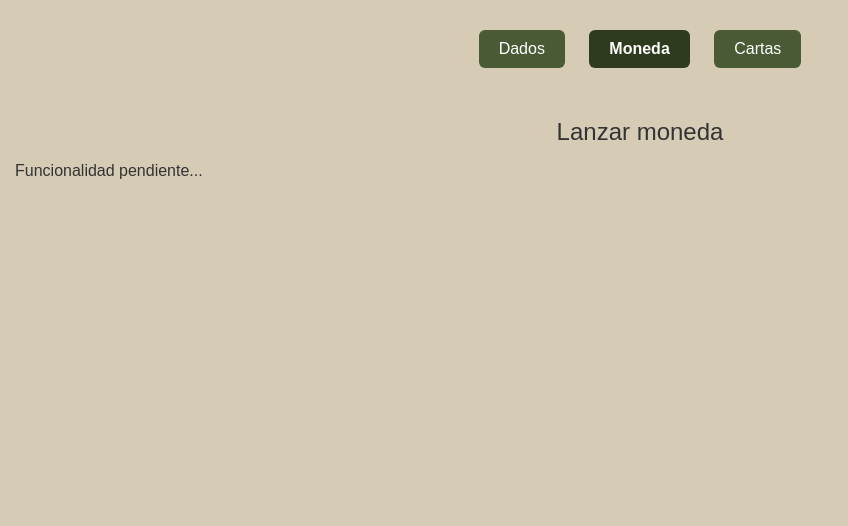
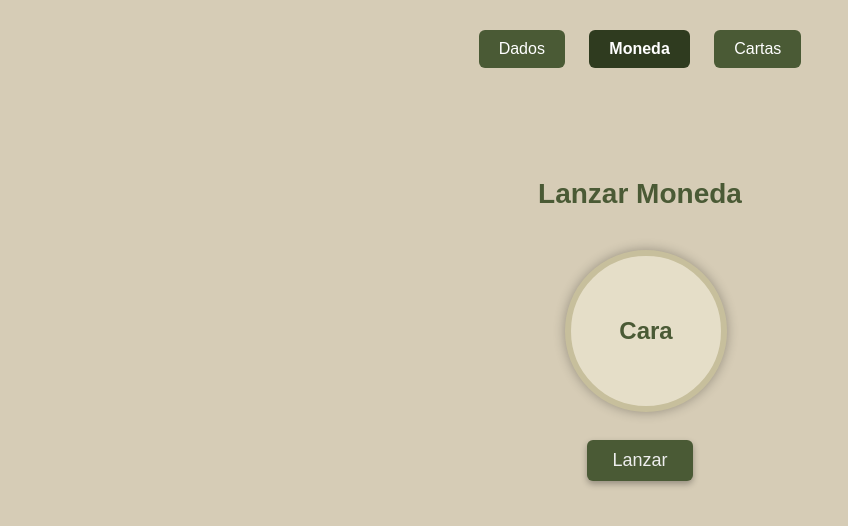
Before and after one commit to yxrtur/dice-roller, a plain HTML site: page index.html in a window 1280 px wide. Both pictures are taken after a click on the button "Moneda". Shown: the whole page, without its empty margins (0-848 px from the left). Drawn offline with Linux system fonts and the light colour scheme.

Commit message:
Update index.html

```diff
--- a/index.html
+++ b/index.html
@@ -581,9 +581,104 @@
 </section>
 
 <section id="coinSection" role="region" aria-labelledby="btnCoin">
-  <!-- Aquí va el código para moneda -->
-  <h1>Lanzar moneda</h1>
-  <p>Funcionalidad pendiente...</p>
+  <div id="coin-section" style="text-align: center; margin-top: 80px;">
+  <h2 style="color: #4a5a35; font-size: 28px;">Lanzar Moneda</h2>
+
+  <div class="coin-container">
+    <div id="coin" class="coin">
+      <div class="face front">Cara</div>
+      <div class="face back">Cruz</div>
+    </div>
+  </div>
+
+  <button onclick="flipCoin()" id="flipBtn">Lanzar</button>
+
+  <p id="coin-result" style="font-size: 18px; margin-top: 15px;"></p>
+</div>
+
+<style>
+  .coin-container {
+    perspective: 1000px;
+    height: 150px;
+    margin: 40px auto;
+    width: 150px;
+  }
+
+  .coin {
+    width: 150px;
+    height: 150px;
+    border-radius: 50%;
+    position: relative;
+    transform-style: preserve-3d;
+    transition: transform 1s ease-in-out;
+  }
+
+  .face {
+    position: absolute;
+    width: 150px;
+    height: 150px;
+    border-radius: 50%;
+    backface-visibility: hidden;
+    display: flex;
+    align-items: center;
+    justify-content: center;
+    font-size: 24px;
+    font-weight: bold;
+    border: 6px solid #c7bf9c;
+    box-shadow: 0 0 12px rgba(0, 0, 0, 0.3);
+  }
+
+  .front {
+    background-color: #e5dec8;
+    color: #4a5a35;
+  }
+
+  .back {
+    background-color: #4a5a35;
+    color: #e5dec8;
+    transform: rotateY(180deg);
+  }
+
+  .coin.flip-heads {
+    transform: rotateY(0deg);
+  }
+
+  .coin.flip-tails {
+    transform: rotateY(1800deg); /* múltiples giros para animación */
+  }
+
+  #flipBtn {
+    font-size: 18px;
+    padding: 10px 25px;
+    background-color: #4a5a35;
+    color: #eee;
+    border: none;
+    border-radius: 6px;
+    box-shadow: 0 3px 6px rgba(0, 0, 0, 0.3);
+    cursor: pointer;
+    transition: background-color 0.3s;
+  }
+
+  #flipBtn:hover {
+    background-color: #3b4a28;
+  }
+</style>
+
+<script>
+  function flipCoin() {
+    const coin = document.getElementById("coin");
+    const resultText = document.getElementById("coin-result");
+
+    const isHeads = Math.random() < 0.5;
+    coin.classList.remove("flip-heads", "flip-tails");
+
+    setTimeout(() => {
+      coin.classList.add(isHeads ? "flip-heads" : "flip-tails");
+      resultText.textContent = isHeads ? "¡Salió Cara!" : "¡Salió Cruz!";
+    }, 100); // slight delay to allow class reset
+  }
+</script>
+
 </section>
 
 <section id="cardSection" role="region" aria-labelledby="btnCard">
```
